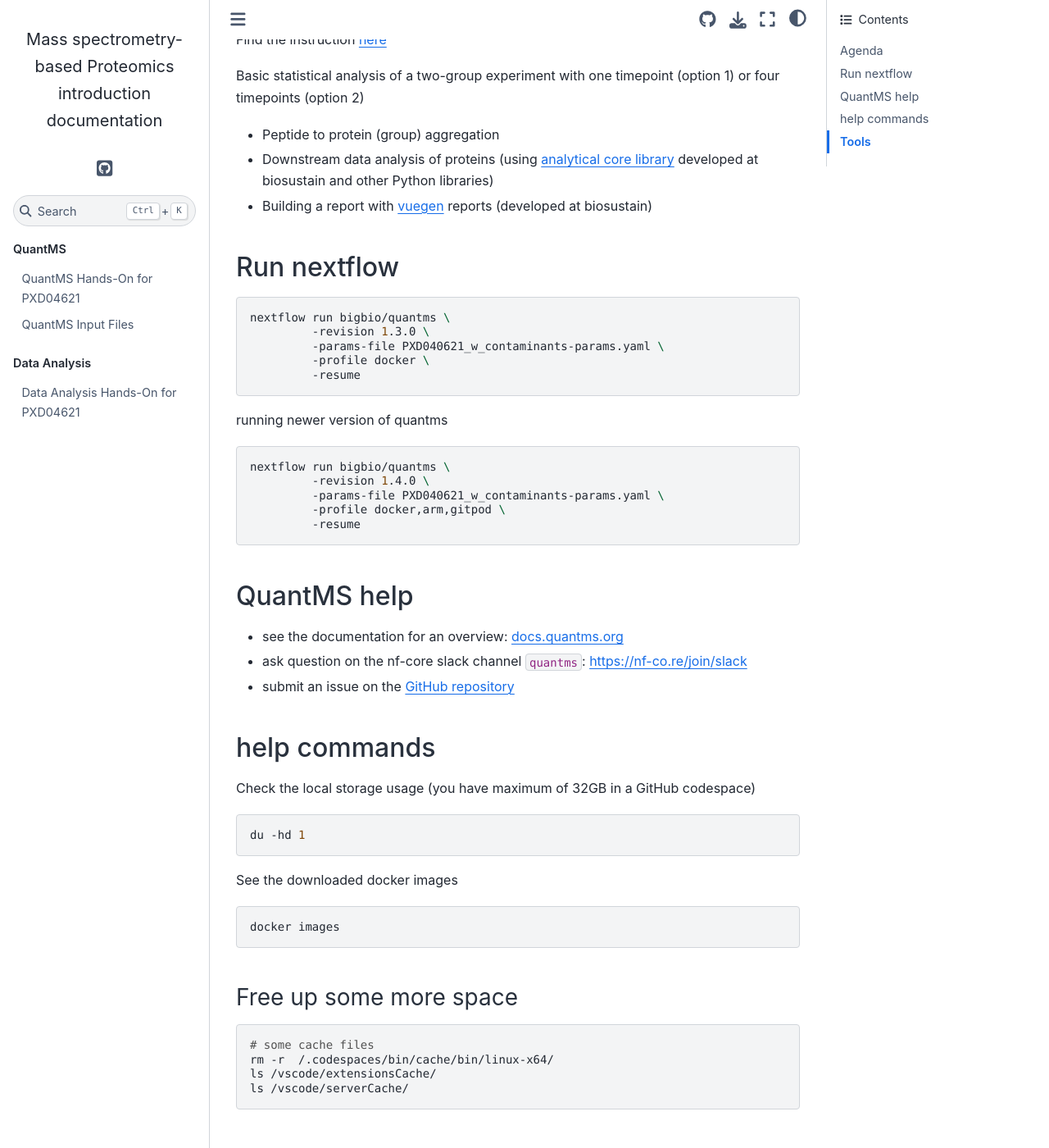
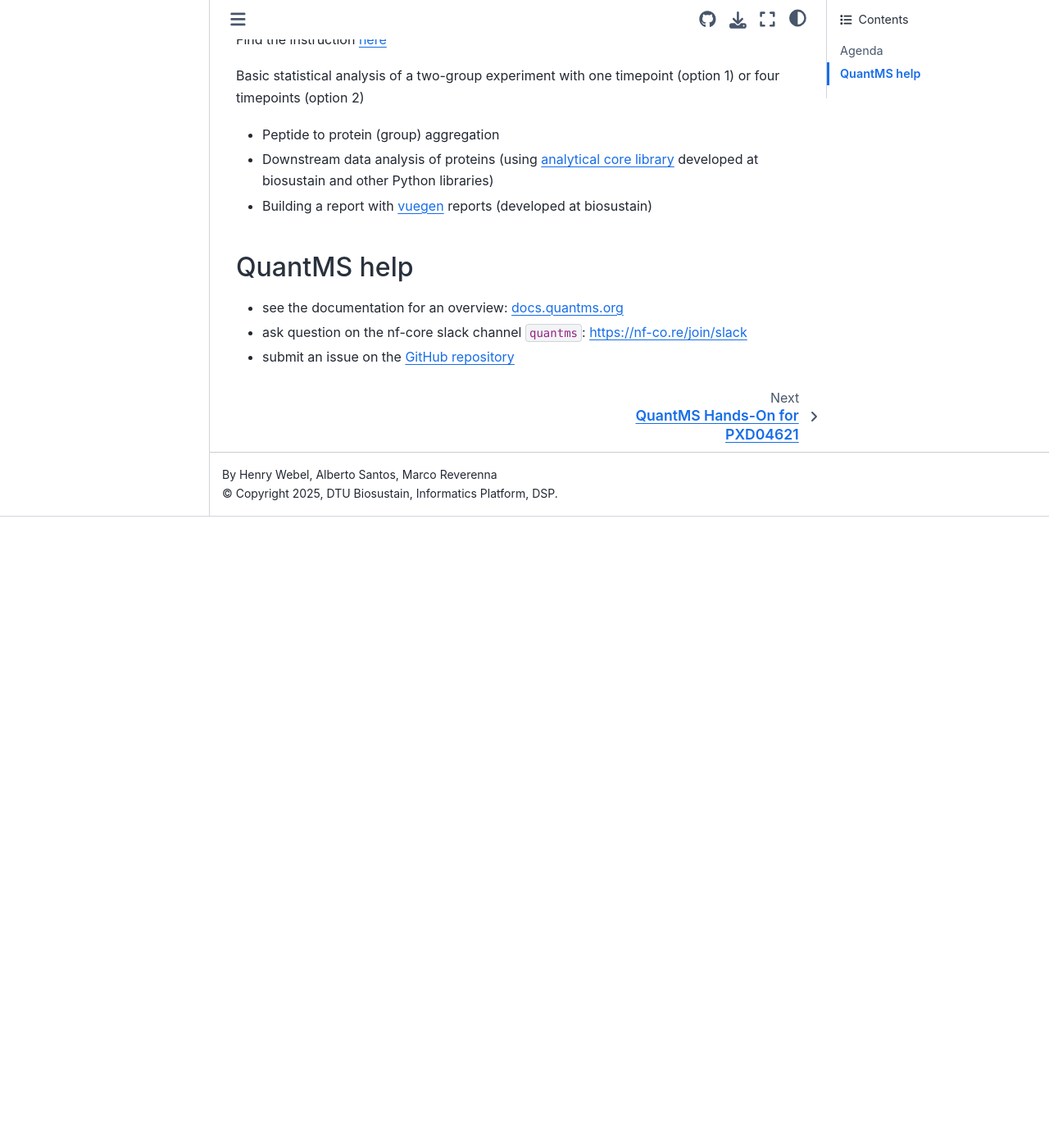
Before and after one commit to biosustain/dsp_course_proteomics_intro, a Sphinx documentation site: the page built from docs/index.md, in a window 1280 px wide and 1400 px high, scrolled down 1217 px. Shown: the whole window at 82% size. Built offline with Sphinx 7.4.7 and the Sphinx Book theme 1.1.4, drawn with Linux system fonts in a browser that asks for light colours; pages that are not in the unit, such as notebooks, are missing from menus; comment, search, counter and statistics services are not loaded; after the commit the page ends 1847 px from its top, so only the background shows below that; some of the changed text lies outside the part shown.

````diff
--- a/README.md
+++ b/README.md
@@ -40,59 +40,8 @@ Basic statistical analysis of a two-group experiment with one timepoint (option
   developed at biosustain and other Python libraries)
 - Building a report with [vuegen](https://vuegen.readthedocs.io/en/latest/) reports (developed at biosustain)
 
-## Run nextflow
-
-```bash
-nextflow run bigbio/quantms \
-         -revision 1.3.0 \
-         -params-file PXD040621_w_contaminants-params.yaml \
-         -profile docker \
-         -resume
-```
-
-running newer version of quantms
-
-```bash
-nextflow run bigbio/quantms \
-         -revision 1.4.0 \
-         -params-file PXD040621_w_contaminants-params.yaml \
-         -profile docker,arm,gitpod \
-         -resume
-```
-
 ## QuantMS help
 
 - see the documentation for an overview: [docs.quantms.org](https://docs.quantms.org)
 - ask question on the nf-core slack channel `quantms`: [https://nf-co.re/join/slack](https://nf-co.re/join/slack)
 - submit an issue on the [GitHub repository](https://github.com/bigbio/quantms/issues)
-
-## help commands
-
-Check the local storage usage (you have maximum of 32GB in a GitHub codespace)
-
-```bash
-du -hd 1
-```
-
-See the downloaded docker images
-
-```bash
-docker images
-```
-
-### Free up some more space
-
-```bash
-# some cache files
-rm -r  /.codespaces/bin/cache/bin/linux-x64/
-ls /vscode/extensionsCache/
-ls /vscode/serverCache/
-```
-
-## Tools
-
-- [gdown](https://github.com/wkentaro/gdown) to download files from Google Drive
-
-```
-pip install gdown
-```
````
Also changed, not shown: 2_data_analysis.py (+18 -17 lines), docs/instructions_quantms_PXD04621.md (+21 -1 lines), docs/instructions_statistics_PXD04621.md (+4 -1 lines).
